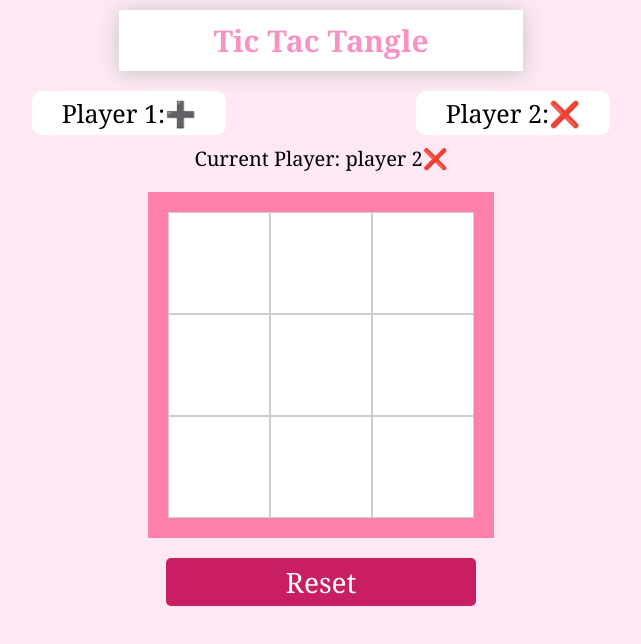
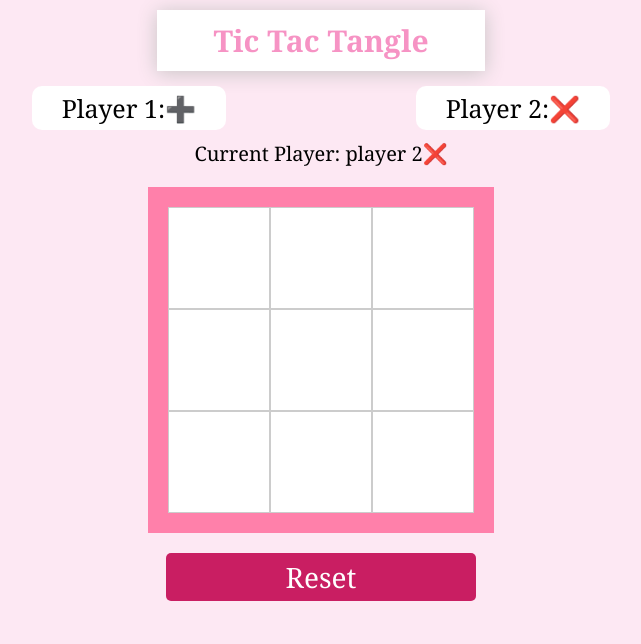
Before and after one commit to shitalwarkhade89/tic-tac-tangle, a React app: page / in a window 768 px wide. Shown: the whole page, without its empty margins (63-704 px from the left). Built offline with nearby package versions, Linux system fonts and the light colour scheme.

Commit message:
create some changes

```diff
--- a/src/views/Home/Home.css
+++ b/src/views/Home/Home.css
@@ -114,13 +114,16 @@ body {
     .heading {
         display: block;
         margin: 10px auto;
-        width: 50%
+        width: 40%
     }
     .player-title{
         font-size: 25px;
     }
     .players-container{
-        margin-top: 20px;
+        margin-top: 15px;
 
     }
+    .current-player{
+        margin-top: 15px;
+    }
   }
```
